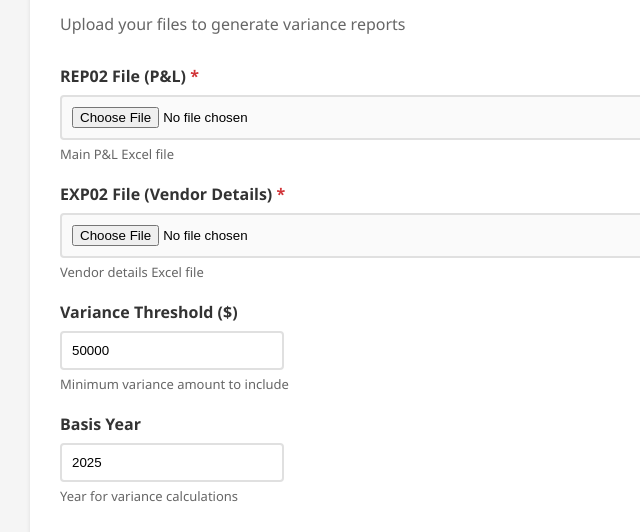
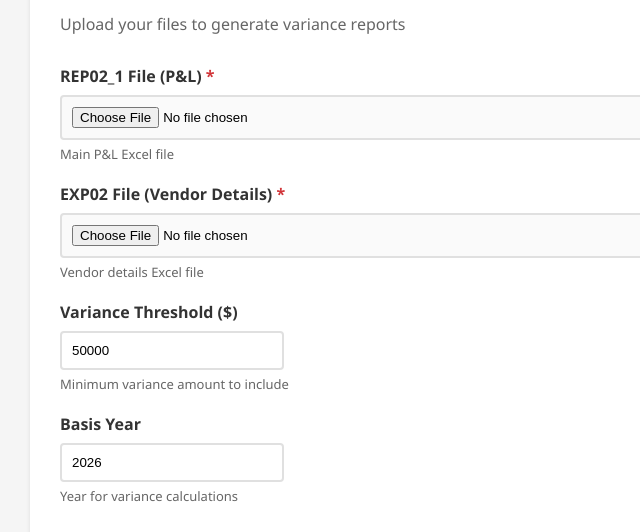
Before and after one commit to zagrodzk/variance-analysis-app, a plain HTML site: page index.html in a window 1280 px wide. Shown: the part 157-689 px from the top of the page, 210-850 px from the left. Drawn offline with Linux system fonts and the light colour scheme.

Commit message:
Add files via upload

```diff
--- a/index.html
+++ b/index.html
@@ -117,7 +117,7 @@
 
         <form id="varianceForm">
             <div class="form-group">
-                <label>REP02 File (P&L) <span class="required">*</span></label>
+                <label>REP02_1 File (P&L) <span class="required">*</span></label>
                 <input type="file" id="rep02File" accept=".xlsx" required>
                 <div class="help-text">Main P&L Excel file</div>
             </div>
@@ -136,7 +136,7 @@
 
             <div class="form-group">
                 <label>Basis Year</label>
-                <input type="number" id="basisYear" value="2025" min="2020" max="2030">
+                <input type="number" id="basisYear" value="2026" min="2020" max="2030">
                 <div class="help-text">Year for variance calculations</div>
             </div>
 
```
